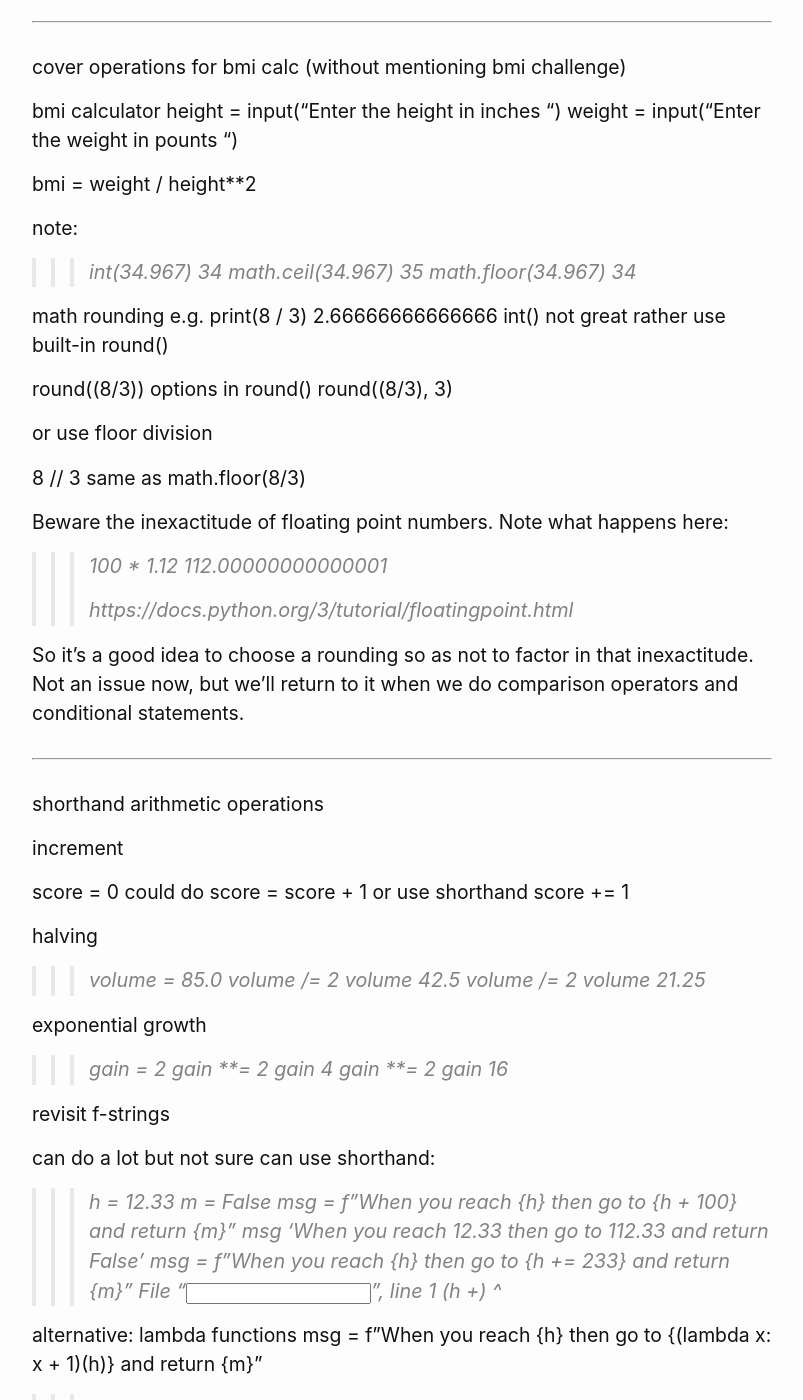
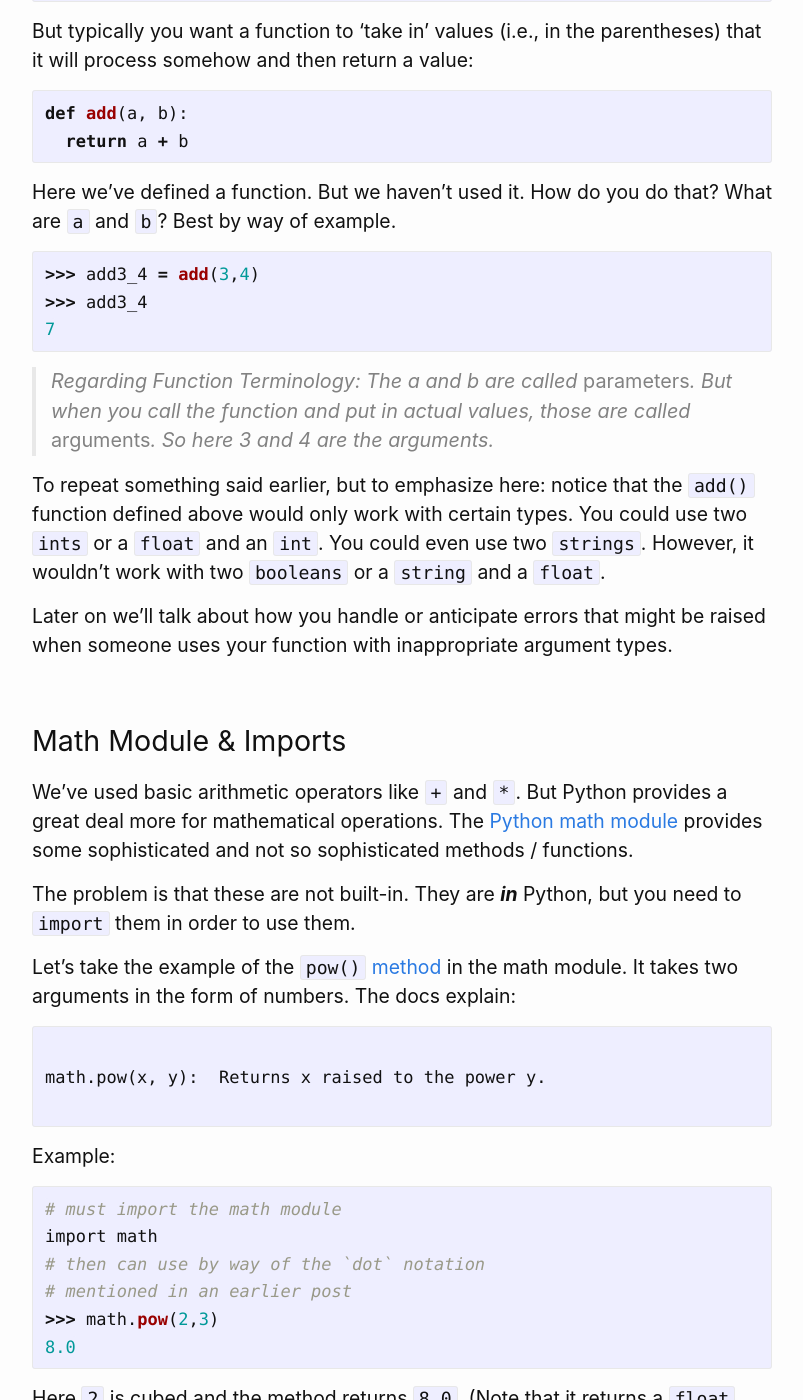
Before and after one commit to multum-non-multa/code, a Jekyll site: the page built from _posts/2021-09-06-conversion-math-module-etc.md, in a window 1280 px wide and 1400 px high, scrolled down 6955 px. Shown: the whole window, without its empty margins (238-1041 px from the left). Built offline with Jekyll 4.4.1, drawn with Linux system fonts in a browser that asks for light colours; some of the changed text lies outside the part shown.

Commit message:
post 7 re calc project

````diff
--- a/_posts/2021-09-06-conversion-math-module-etc.md
+++ b/_posts/2021-09-06-conversion-math-module-etc.md
@@ -175,163 +179,153 @@ Whereas `min()` and `max()` can take a number of comma-separated values in the p
 6
 ```
 
+### Intro to Custom (i.e., __Your Own__) Functions
 
+You'll be spending a lot of time crafting your own functions, and we'll dig deeper as time goes on.  However, a quick anatomy of a function will help understand something of what's going on under the hood with these built-in functions and the math module below.
 
-### Intro to Custom (i.e., __Your Own__) Functions
+A function is essentially a _black box_ --- you need not know how it operates in order to use it.  You simply need to know two things:  what type of thing to put in and what type of thing it will return to you.
+
+![black box](/code/assets/images/fx-machine.png)
+
+That is true, of course, if the only thing you're doing is using it.  If you're the one ___writing___ the function, you're the one who puts the insides in it.
+
+In Python, a function is defined by the keyword `def` followed by the name of the function and a set of parentheses.  Then a colon `:` The code implementing the function appears on indented lines below that function __signature__.
+
+Put this in a repl and run it:
+
+```python
+
+def speak():
+  print("I am talking")
+
+# that ends the function definition
+# but for it to work, you have to call it:
+
+speak()
+
+```
+
+The resulting output is just as you'd expect:
+
+```bash
+I am talking
+```
+
+But typically you want a function to 'take in' values (i.e., in the parentheses) that it will process somehow and then return a value:
+
+```python
+def add(a, b):
+  return a + b
+```
+
+Here we've defined a function.  But we haven't used it.  How do you do that?  What are `a` and `b`?  Best by way of example.
+
+```python
+>>> add3_4 = add(3,4)
+>>> add3_4
+7
+```
+
+> Regarding Function Terminology:  The a and b are called _parameters_.  But when you call the function and put in actual values, those are called _arguments_.  So here 3 and 4 are the arguments.
+
+To repeat something said earlier, but to emphasize here:  notice that the `add()` function defined above would only work with certain types.  You could use two `ints` or a `float` and an `int`.  You could even use two `strings`.  However, it wouldn't work with two `booleans` or a `string` and a `float`.
+
+Later on we'll talk about how you handle or anticipate errors that might be raised when someone uses your function with inappropriate argument types.
 
 ### Math Module & Imports
 
-The [Python math module](https://docs.python.org/3/library/math.html#module-math)
+We've used basic arithmetic operators like `+` and `*`.  But Python provides a great deal more for mathematical operations.  The [Python math module](https://docs.python.org/3/library/math.html#module-math) provides some sophisticated and not so sophisticated methods / functions.
+
+The problem is that these are not built-in.  They are ___in___ Python, but you need to `import` them in order to use them.
+
+Let's take the example of the `pow()` [method](https://docs.python.org/3/library/math.html#math.pow) in the math module.  It takes two arguments in the form of numbers.  The docs explain:
+
+```
+
+math.pow(x, y):  Returns x raised to the power y.
+
+```
+
+Example:
+
+```python
+# must import the math module
+import math
+# then can use by way of the `dot` notation
+# mentioned in an earlier post
+>>> math.pow(2,3)
+8.0
+```
+
+Here `2` is cubed and the method returns `8.0`.  (Note that it returns a `float` value.)
+
+The module contains many more, but its worth considering for now  the [random module](https://docs.python.org/3/library/random.html#module-random).
+
+### Random
+
+One of its methods, `randint()`, generates a random integer.  You supply two arguments to determine the range:
+
+```python
+>>> import random
+>>> random.randint(1, 100)
+12
+>>> random.randint(1, 100)
+97
+>>> random.randint(1, 100)
+62
+>>>
+```
+
+Whereas `random.random()` returns __the next random floating point number in the range [0.0, 1.0).__
+
+```python
+>>> random.random()
+0.08740664919851404
+>>> random.random()
+0.021291023690050426
+>>> random.random()
+0.68783739905084
+>>>
+```
 
 ---
 
+## Inexactitude of Floating Point Numbers and Why You Round
 
+Note what happens here:
 
-## How Functions Work
-
---> input --> [... process ...] -> output
-
-e.g. shake maker
-
-recipe in => ... => shake out
-
-many times a function depends on a certain type of input
-
-e.g., len() takes a sequence type, e.g., string, but NOT a number
-
-and functions often return a certain type
-
-input() returns a string
-
-how to determine --- the type() function
-returns the type
-
-print(type(input("What is your name?" )))
-print(type(len(input("What is your name?" ))))
-
-type conversion (aka 'casting') required if
-type == string but need integer or float
-
-int()
-float()
-
-if len() => integer
-str(len())
-then can concatenate
-
-
-exercise / challenge
-
-given a random 2-digit number
-from input()
-print the sum of the two digits as a type of float
-e.g.
-```bash
-Type a two-digit number: 43
-7.0
-```
-involves
-type checking
-string subscripting
-conversion
-arithmetic operations
-
----
-
-More math
-
-+ = * /
-
-** exponent
-
-%
-
-now introduce math module
-
-> compare ** with math.pow()
-
-** returns integer
-pow returns float
-
->>> import math
->>> math.pow(4,5)
-1024.0
->>> 4**5
-1024
->>>
-
-
-> other modules in math
-
-...
-
-> also see random module
-
----
-
-cover operations for bmi calc (without mentioning bmi challenge)
-
-bmi calculator
-height = input("Enter the height in inches ")
-weight = input("Enter the weight in pounts ")
-
-bmi = weight / height**2
-
-
-note:
-
->>> int(34.967)
-34
->>> math.ceil(34.967)
-35
->>> math.floor(34.967)
-34
->>>
-
-
-math rounding
-e.g.
-print(8 / 3)
-2.66666666666666
-int()
-not great
-rather use built-in round()
-
-round((8/3))
-options in round()
-round((8/3), 3)
-
-or use floor division
-
-8 // 3
-same as math.floor(8/3)
-
-
-
-
-Beware the inexactitude of floating point numbers.
-Note what happens here:
+```python
 >>> 100 * 1.12
 112.00000000000001
 >>>
-https://docs.python.org/3/tutorial/floatingpoint.html
+
+```
+
+See this [article](https://docs.python.org/3/tutorial/floatingpoint.html) on this rather common problem.
 
 So it's a good idea to choose a rounding so as not to factor in that inexactitude.
-Not an issue now, but we'll return to it when we do comparison operators and conditional statements.
+
+It's not an issue now; still we'll return to it when we do comparison operators and conditional statements.
+
+## Shorthand Arithmetic Operations
+
+Because arithmetic operators are so common, a shorthand has been built in to many programming languages.
+
+Thus, in Python, for example, when incrementing a score:
 
 
----
-shorthand arithmetic operations
+```python
+# starting score
+score = 0
+# add a point
+score = score + 1
+# or use shorthand operator
+score += 1
+```
 
-increment
+Or halving:
 
-score = 0
-could do
-score = score + 1
-or use shorthand
-score += 1
-
-halving
+```python
 >>> volume = 85.0
 >>> volume /= 2
 >>> volume
@@ -340,8 +334,11 @@ halving
 >>> volume
 21.25
 >>>
+```
 
-exponential growth
+Or exponential growth:
+
+```python
 >>> gain = 2
 >>> gain **= 2
 >>> gain
@@ -349,62 +346,4 @@ exponential growth
 >>> gain **= 2
 >>> gain
 16
-
-
-revisit f-strings
-
-
-
-can do a lot but not sure can use shorthand:
-
->>> h = 12.33
->>> m = False
->>> msg = f"When you reach {h} then go to {h + 100} and return {m}"
->>> msg
-'When you reach 12.33 then go to 112.33 and return False'
->>> msg = f"When you reach {h} then go to {h += 233} and return {m}"
-  File "<input>", line 1
-    (h +)
-        ^
-
-alternative: lambda functions
- msg = f"When you reach {h} then go to {(lambda x: x + 1)(h)} and return {m}"
->>> msg
-'When you reach 12.33 then go to 13.33 and return False'
->>>
-
-
-challenge / homework
-Your Life in Weeks
-Instructions
-
-Create a program using maths and f-Strings that tells us how many days, weeks, months we have left if we live until 90 years old.
-
-It will take your current age as the input and output a message with our time left in this format:
-
-You have x days, y weeks, and z months left.
-
-Where x, y and z are replaced with the actual calculated numbers.
-
-Warning your output should match the Example Output format exactly, even the positions of the commas and full stops.
-
-Example Input
-56
-Example Output
-You have 12410 days, 1768 weeks, and 408 months left.
-e.g. When you hit run, this is what should happen:
-
-https://cdn.fs.teachablecdn.com/RjqBViZQpyVTv7XY6cfA
-
-Hint
-There are 365 days in a year, 52 weeks in a year and 12 months in a year.
-Try copying the example output into your code and replace the relevant parts so that the sentence is formated the same way.
-Test Your Code
-Before checking the solution, try copy-pasting your code into this repl:
-
-https://repl.it/@appbrewery/day-2-3-test-your-code
-
-This repl includes my testing code that will check if your code meets this assignment's objectives.
-
-Solution
-https://repl.it/@appbrewery/day-2-3-solution
+```
````
Also changed, not shown: other parts of _posts/2021-09-06-conversion-math-module-etc.md (+4 -0 lines), assets/images/fx-machine.png (added), 1 other file.
